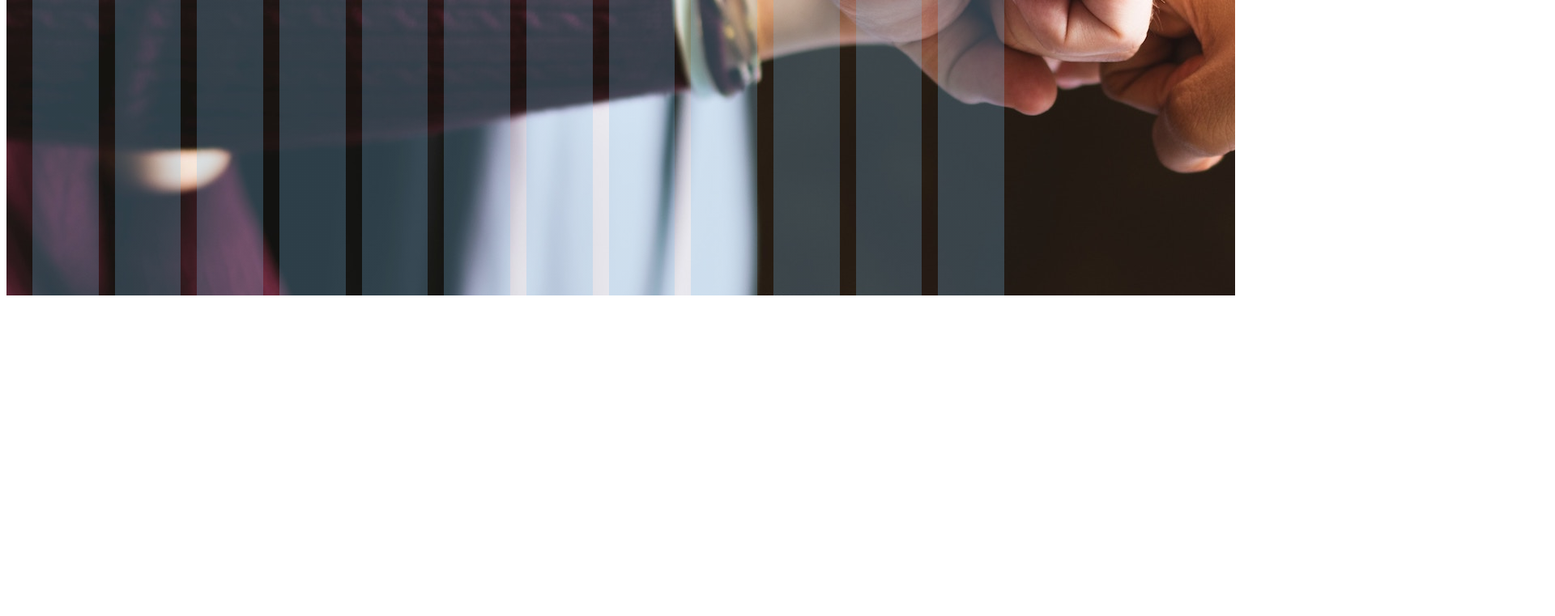
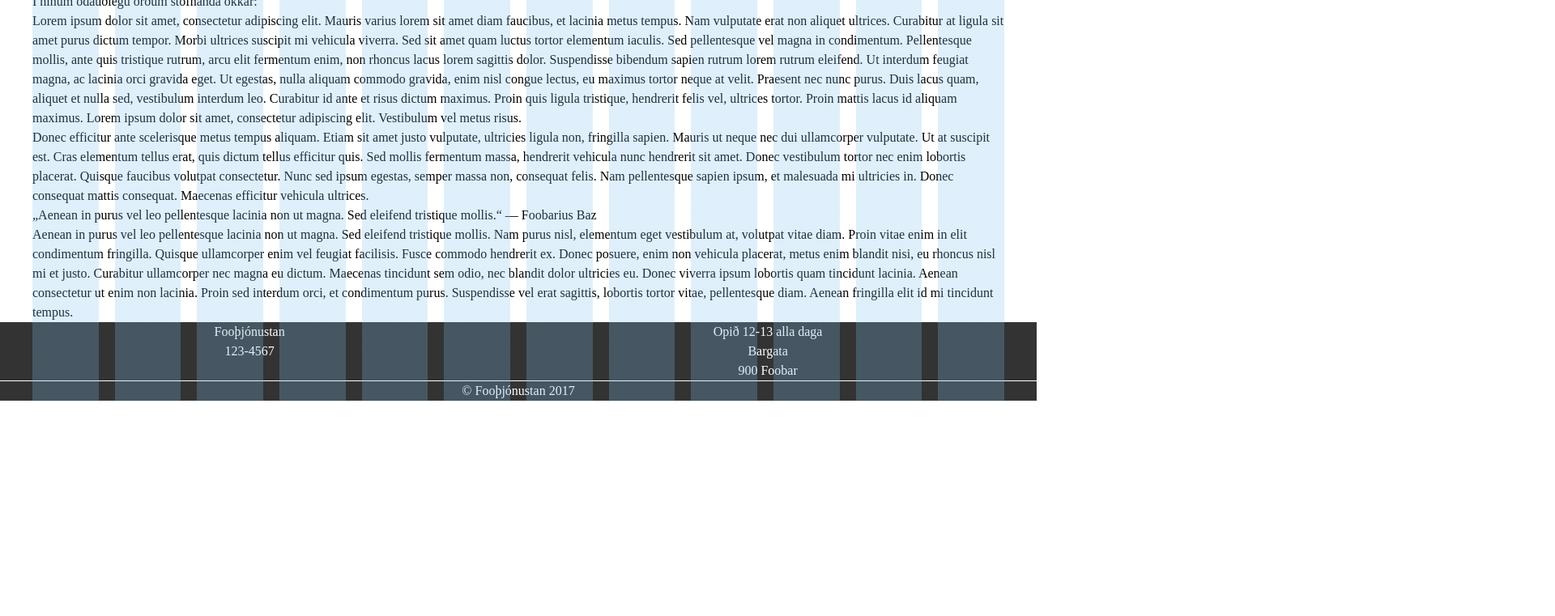
Before and after one commit to astamagg/stort_verkefni_fyrra, a website: page um.html in a window 1280 px wide. Shown: the part 652-1413 px from the top of the page at 81% size, 1920 px wide, since content can reach past the window. After the commit the page ends 1148 px from the top, so only its background shows below. Drawn offline with Linux system fonts and the light colour scheme.

Commit message:
Nú virkar css-ið vííííjjj

```diff
--- a/scss/footer.scss
+++ b/scss/footer.scss
@@ -1,13 +1,31 @@
 $grunnur-font: 16px;
+$max-width: 1200px;
 
 .footer {
   background-color: #333;
   color: #fff;
   display: flex;
+  flex-direction: column;
   justify-content: space-around;
   font-size: $grunnur-font;
 
-  &__col {
+  &-row {
+    display: flex;
+    flex-direction: row;
+    justify-content: space-around;
+    border-bottom: 1px solid #fff;
+  }
+
+  &-foo {
+    display: flex;
+    flex-direction: column;
+
+    align-items: center;
+
+    :first-of-type {
+      align-content: end;
+    }
 
   }
+
 }
--- a/styles.scss
+++ b/styles.scss
@@ -10,18 +10,18 @@ $min-width: 400px;
 $font-main: 'Open-sans', 'helvetica','sans-serif';
 $font-Head: 'Roboto Slap';
 
-html {
+html {/* stylelint-disable-line */
   box-sizing: border-box;
 }
 
-*, *:before, *::after {
+*, *:before, *::after {/* stylelint-disable-line */
   box-sizing: inherit;
 
   padding: 0;
   margin: 0;
 }
 
-html {
+html {/* stylelint-disable-line */
   margin-right: $gutter;
   margin-left: $gutter;
 
@@ -31,11 +31,11 @@ html {
     margin: 0;
   }
 }
-img {
+img {/* stylelint-disable-line */
   max-width: 100%;
 }
 
-main {
+main {/* stylelint-disable-line */
   max-width: $max-width;
   margin: 0 auto;
 
```
Also changed, not shown: index.html (+3 -3 lines), styles.css, 1 other file.
